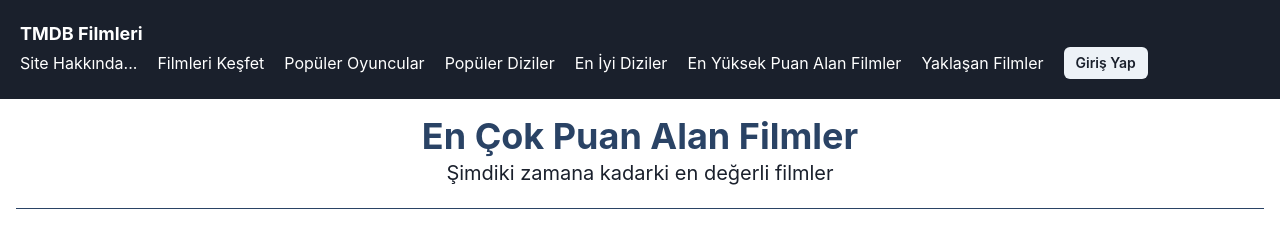
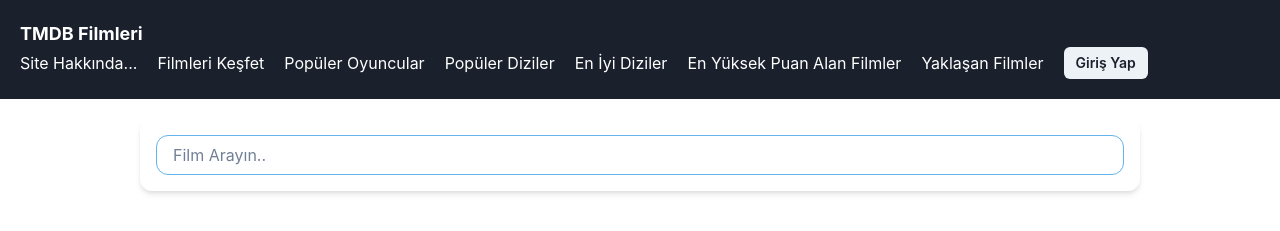
Before and after one commit to dxtaner/films-app-react, a React (Create React App) app: page / in a window 1280 px wide. Shown: the top 231 px of the page. Built offline with nearby package versions, Linux system fonts and the light colour scheme; no server answers.

Commit message:
SearchBar and NotFound added on App

```diff
--- a/src/App.js
+++ b/src/App.js
@@ -15,11 +15,14 @@ import PopularSeries from "./Components/Series/PopularSeries.js";
 import TopSeries from "./Components/Series/TopSeries.js";
 import SearchMovies from "./Components/Movies/SearchMovie.js";
 import DiscoverMovies from "./Components/Movies/DiscoverMovies.js";
+import SearchBar from "./Components/Header/Navbar/SearchBar.js";
+import NotFound from "./Components/NotFound/NotFound.js";
 
 function App() {
   return (
     <Router>
       <NavBar />
+      <SearchBar />
       <Routes>
         <Route path="/" element={<Home />} />
         <Route path="/about" element={<About />} />
@@ -34,6 +37,7 @@ function App() {
         <Route path="/topSeries" element={<TopSeries />} />
         <Route path="/searchMovies" element={<SearchMovies />} />
         <Route path="/discoverMovies" element={<DiscoverMovies />} />
+        <Route path="*" element={<NotFound />} />
       </Routes>
       <Footer />
     </Router>
```
